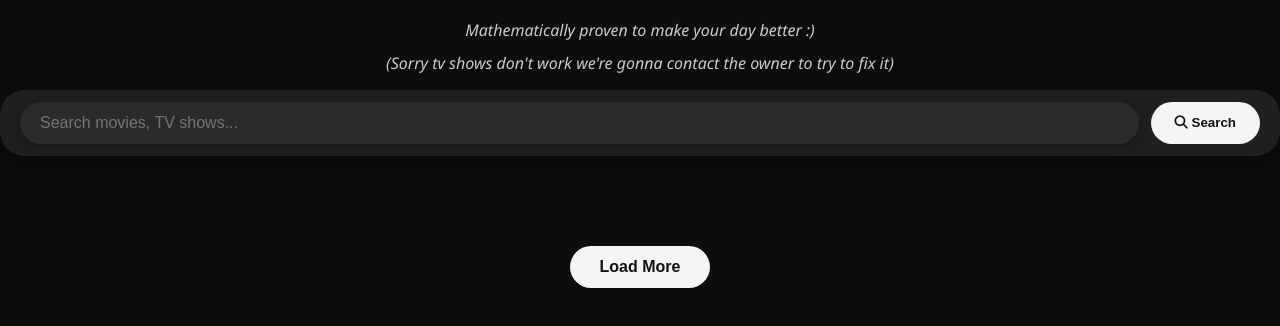
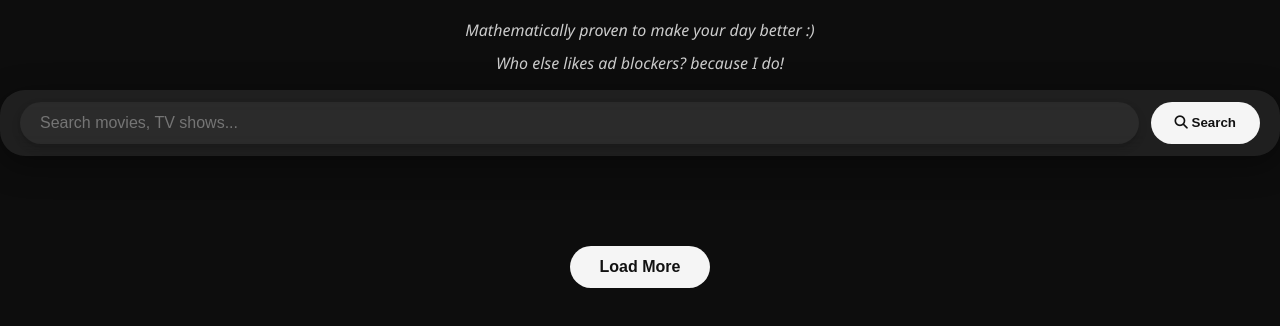
Before and after one commit to code-andrewy/duck, a plain HTML site: page index.html in a window 1280 px wide. Shown: the part 110-436 px from the top of the page. Drawn offline with Linux system fonts and the light colour scheme; no server answers.

Commit message:
Update index.html

```diff
--- a/index.html
+++ b/index.html
@@ -300,7 +300,7 @@ h3 {
 
 <h1>🎬 Popcorn Hub 🍿</h1>
 <h3>Mathematically proven to make your day better :)</h3>
-<h3>(Sorry tv shows don't work we're gonna contact the owner to try to fix it)</h3>
+<h3>Who else likes ad blockers? because I do! </h3>
 
 <div class="search-container">
   <input type="text" id="searchInput" placeholder="Search movies, TV shows...">
```
